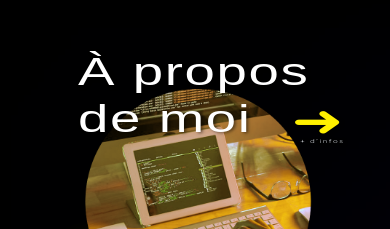
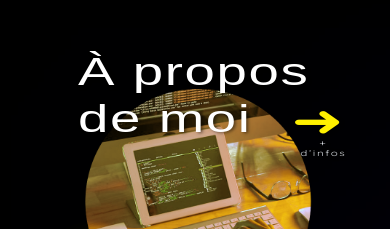
Before and after one commit to YoCode35/my-book, a Next.js app: page / in a window 390 px wide. Shown: the part 840-1069 px from the top of the page. Built offline with nearby package versions, Linux system fonts and the light colour scheme.

Commit message:
Enlargement and centering of the text '+ d'infos'

```diff
--- a/src/app/page.tsx
+++ b/src/app/page.tsx
@@ -75,10 +75,11 @@ export default function Home() {
                   ➜
                 </span>
                 <span className=" absolute
-                                  text-[2vw] sm:text-[2vw] md:text-[1.8vw] lg:text-[1.4vw] xl:text-[1.2rem]
+                                  text-[3vw] sm:text-[2vw] md:text-[1.8vw] lg:text-[1.4vw] xl:text-[1.2rem]
                                   mt-[70%] md:mt-[0] lg:mt-4
                                   left-[52%]
-                                  text-gray-300"
+                                  text-gray-300
+                                  text-center"
                 >
                   + d’infos
                 </span>
```
Lines whose indentation alone changed are shown as unchanged.
